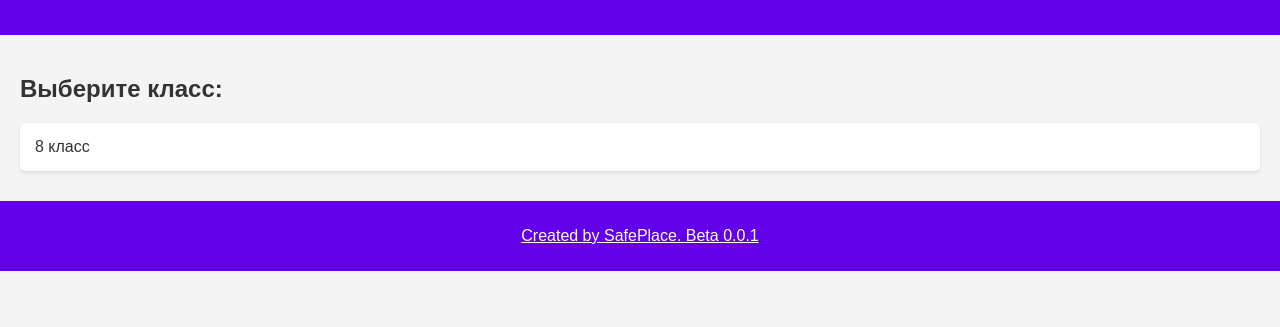
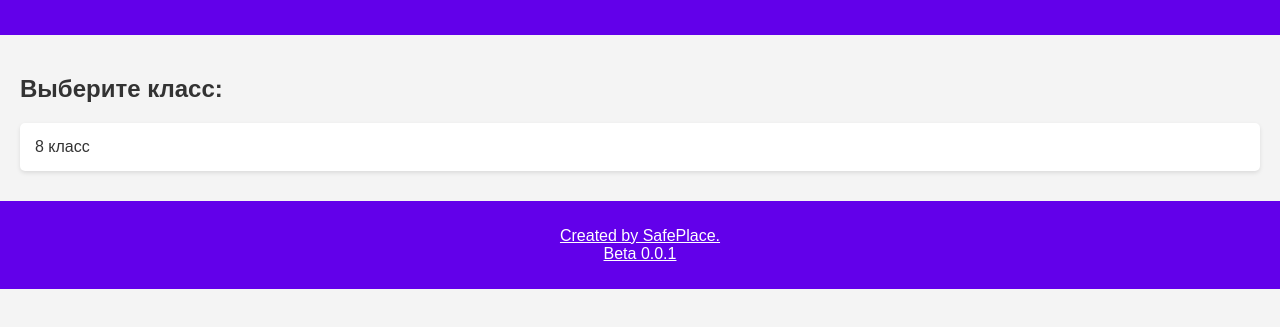
Before and after one commit to Kwit6/Hive, a plain HTML site: page index.html in a window 1280 px wide. Shown: the part 77-404 px from the top of the page. Drawn offline with Linux system fonts and the light colour scheme.

Commit message:
Update index.html

```diff
--- a/index.html
+++ b/index.html
@@ -15,7 +15,7 @@
         <div id="content"></div>
     </main>
     <footer>
-        <p><a href="https://t.me/SafePlace_official">Created by SafePlace. Beta 0.0.1</a></p>
+        <p><a href="https://t.me/SafePlace_official">Created by SafePlace. <br> Beta 0.0.1</a></p>
     </footer>
     <script src="script.js"></script>
 </body>
```
